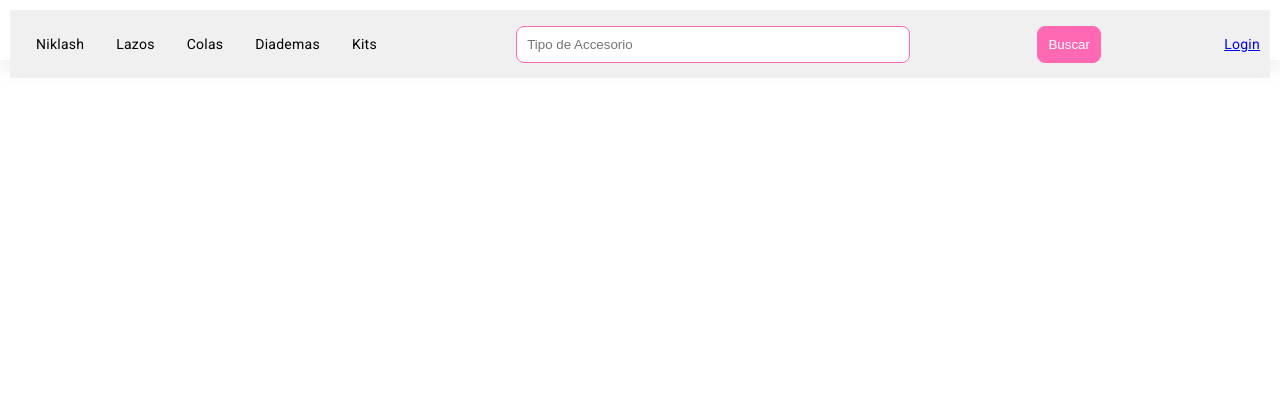
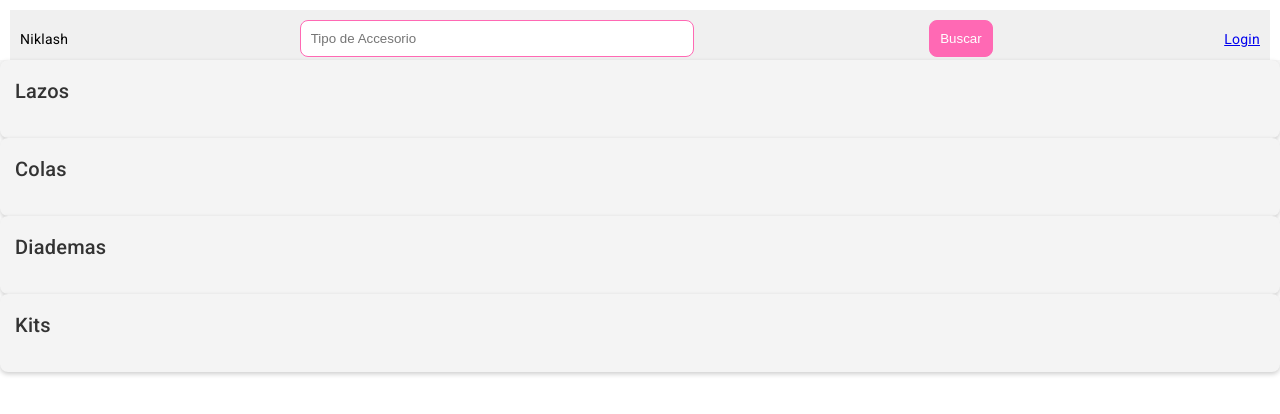
Before and after one commit to ucenfo-componentes/niklash-ui, an Angular app: page / in a window 1280 px wide. Shown: the top 414 px of the page. Built offline with nearby package versions, Linux system fonts and the light colour scheme.

Commit message:
removiendo nav links

```diff
--- a/src/app/app.component.css
+++ b/src/app/app.component.css
@@ -11,3 +11,14 @@
   .content {
     padding: var(--content-padding);
   }
+  section {
+    background-color: #f4f4f4;
+    border-radius: 8px;
+    padding: 15px;
+    box-shadow: 0 2px 5px rgba(0, 0, 0, 0.2);
+}
+
+section h2 {
+    color: #333;
+    margin-top: 0;
+}
--- a/src/app/app.component.ts
+++ b/src/app/app.component.ts
@@ -24,11 +24,21 @@ import { LoginComponent } from './login/login.component';
     <header class="brand-name">
       <app-nav></app-nav>
     </header>
-    <section class="content">
-      <app-lazos></app-lazos>
-      <app-diademas></app-diademas>
-      <app-kits></app-kits>
-    </section>
+    <section>
+            <h2>Lazos</h2>
+            <app-lazos></app-lazos>
+        </section>
+        <section>
+            <h2>Colas</h2>
+        </section>
+        <section>
+            <h2>Diademas</h2>
+            <app-diademas></app-diademas>
+        </section>
+        <section>
+            <h2>Kits</h2>
+            <app-kits></app-kits>
+        </section>
     <!-- <app-login></app-login> -->
   </main>
 `,
--- a/src/app/nav/nav.component.ts
+++ b/src/app/nav/nav.component.ts
@@ -9,17 +9,10 @@ import { CommonModule } from '@angular/common';
   ],
   template: `
   <nav>
-    <!-- <a class="navbar-brand">Niklash </a> -->
-    <ul>
-        <li><a routerLink="/lazos">Niklash</a></li>
-        <li><a routerLink="/lazos">Lazos</a></li>
-        <li><a routerLink="/colas">Colas</a></li>
-        <li><a routerLink="/diademas">Diademas</a></li>
-        <li><a routerLink="/kits">Kits</a></li>
-      </ul>
-      <input type="text" placeholder="Tipo de Accesorio">
-      <button class="primary" type="button">Buscar</button>
-      <a href="/login" class="login-button">Login</a>
+    <a class="navbar-brand">Niklash </a>
+    <input type="text" placeholder="Tipo de Accesorio">
+    <button class="primary" type="button">Buscar</button>
+    <a href="/login" class="login-button">Login</a>
   </nav>
 `,
   styleUrl: './nav.component.css'
```
